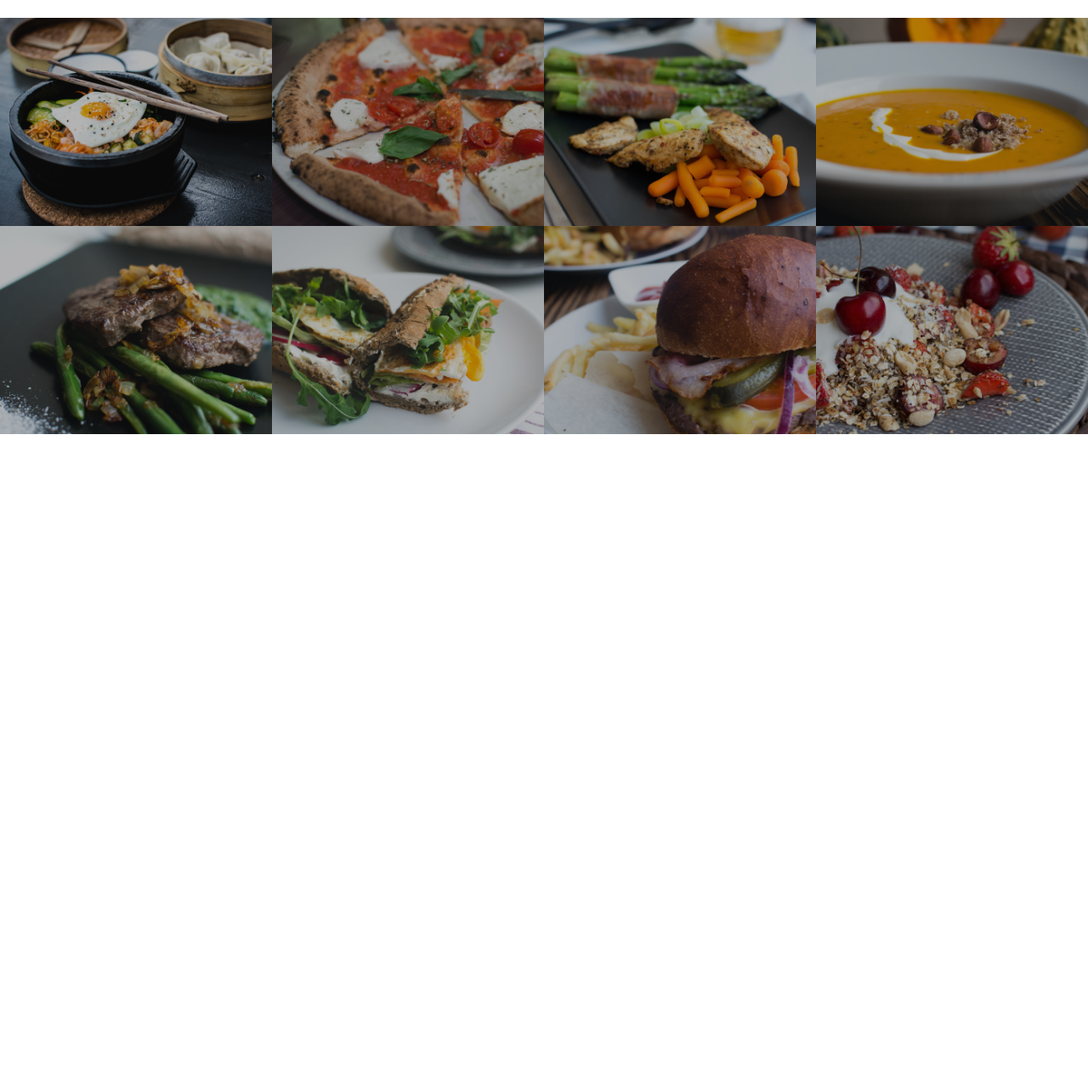
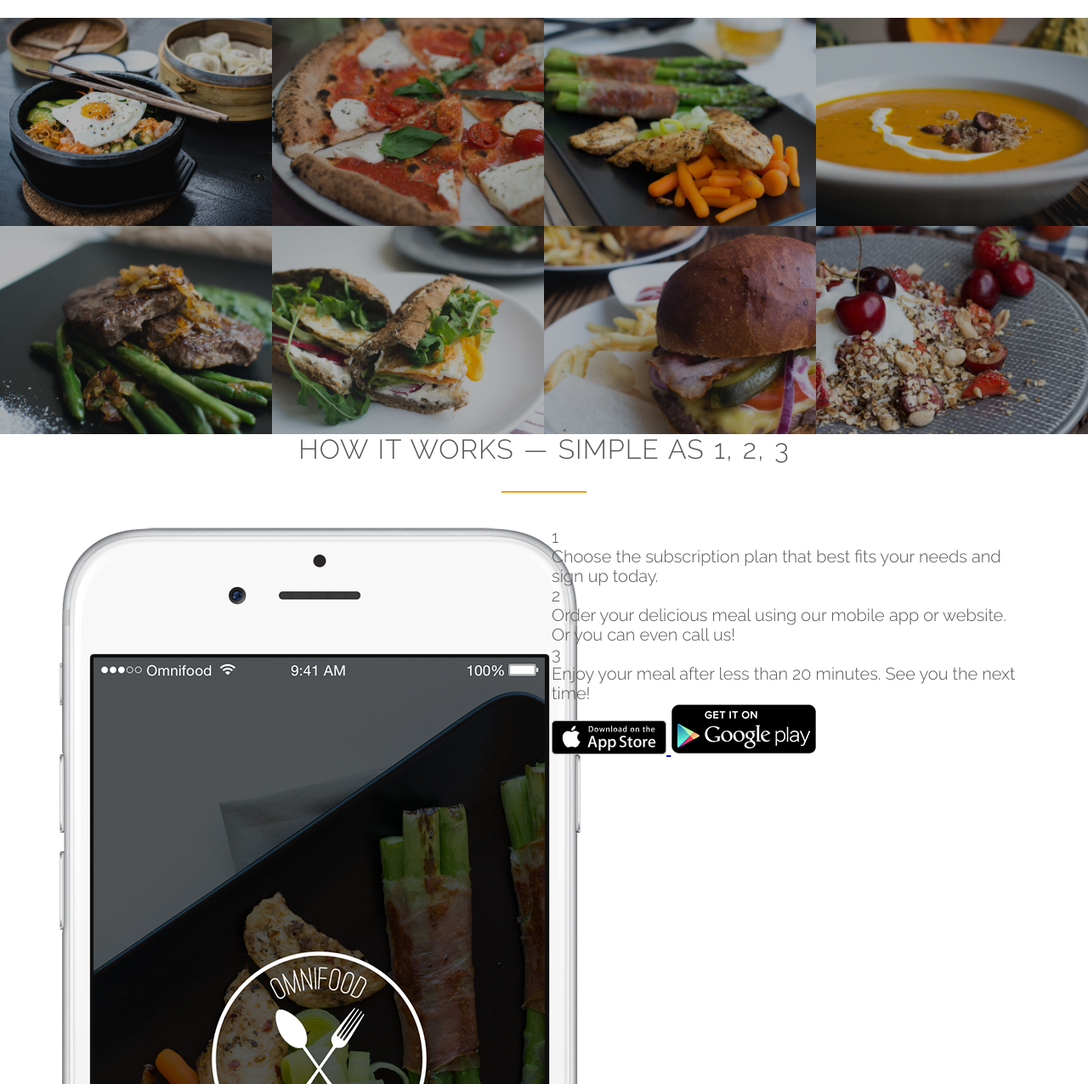
Before and after one commit to PatilAishwarya/Omnifood_HTMLCSS_UDEMY, a plain HTML site: page index.html in a window 1280 px wide. Shown: the part 1524-2800 px from the top of the page at 85% size. Before the commit the page ends 2035 px from the top, so only its background shows below. Drawn offline with Linux system fonts and the light colour scheme; files whose address does not match are found by name.

Commit message:
HOW IT WORKS SECTION - HTML

```diff
--- a/index.html
+++ b/index.html
@@ -116,6 +116,38 @@
                 </li>
             </ul>
         </section>
+
+        <section class="section-steps">
+            <div class="row">
+                <h2>How it works &mdash; Simple as 1, 2, 3</h2>
+            </div>
+            <div class="row">
+                <div class="col span-1-of-2  steps-box">
+                    <img src="resources/img/app-iPhone.png" alt="Omnifood app" class="app-photo">
+                </div>
+                <div class="col span-1-of-2 steps-box">
+                    <div class="works-step">
+                        <div>1</div>
+                        <p>Choose the subscription plan that best fits your needs and sign up today.</p>
+                    </div>
+                    <div class="works-step">
+                        <div>2</div>
+                        <p>Order your delicious meal using our mobile app or website. Or you can even call us!</p>
+                    </div>
+                    <div class="works-step">
+                        <div>3</div>
+                        <p>Enjoy your meal after less than 20 minutes. See you the next time!</p>
+                    </div>
+
+                    <a href="#" class="btn-app">
+                        <img src="resources/img/download-app.svg" alt="App store">
+                    </a>
+                    <a href="#" class="btn-app">
+                        <img src="resources/img/download-app-android.png" alt="Play store">
+                    </a>
+                </div>
+            </div>
+        </section>
     </body>
 
 </html>
```
